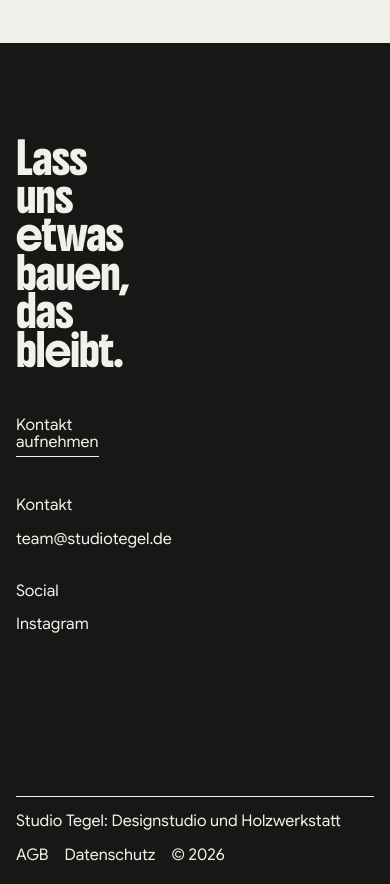
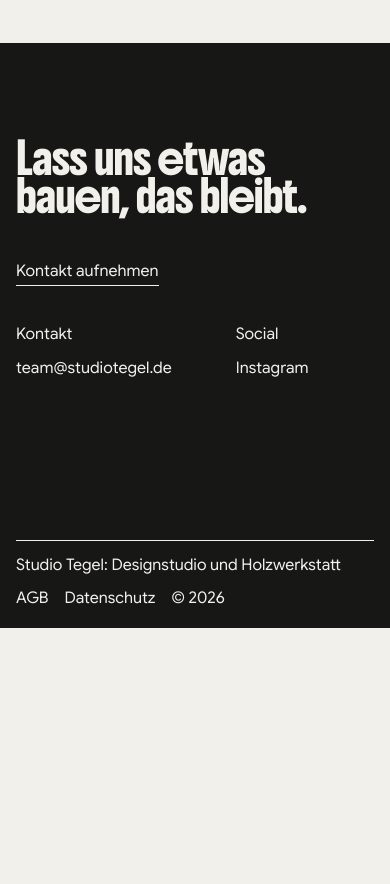
Before and after one commit to brandonhaslegs/studio-tegel, a Next.js app: page / in a window 390 px wide. Shown: the part 4520-5404 px from the top of the page. After the commit the page ends 5148 px from the top, so only its background shows below. Built offline with nearby package versions, Linux system fonts and the light colour scheme.

Commit message:
Expand mobile footer content width

```diff
--- a/src/components/footer.tsx
+++ b/src/components/footer.tsx
@@ -4,7 +4,7 @@ import { Reveal } from "@/components/reveal";
 export function Footer() {
   return <footer className="site-footer bg-ink text-paper">
     <Reveal className="page-grid py-24 md:py-40">
-      <div className="md:col-span-8 md:col-start-4">
+      <div className="col-span-12 md:col-span-8 md:col-start-4">
         <h2 className="headline md:max-w-[10ch]">Lass uns etwas bauen, das bleibt.</h2>
         <a className="nav-text mt-12 inline-block border-b border-paper pb-1 hover:underline" href="mailto:team@studiotegel.de">Kontakt aufnehmen</a>
         <div className="mt-10 flex flex-wrap gap-x-16 gap-y-8">
```
